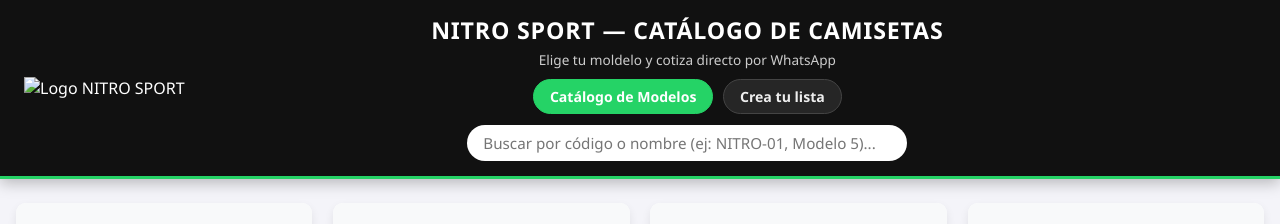
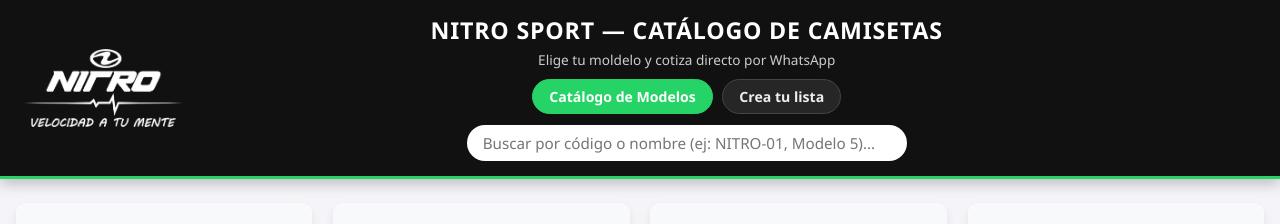
Before and after one commit to kali2025299/CATALOGO-NITRO, a plain HTML site: page index.html in a window 1280 px wide. Shown: the top 224 px of the page. Drawn offline with Linux system fonts and the light colour scheme; files whose address does not match are found by name.

Commit message:
Change logo image source in index.html
Updated logo image source in the header.

```diff
--- a/index.html
+++ b/index.html
@@ -11,7 +11,7 @@
     <header class="header-fijo">
         <div class="header-contenido">
             <div class="logo-contenedor">
-                <img src="logo.png" alt="Logo NITRO SPORT">
+                <img src="LOGO NITRO.png" alt="Logo NITRO SPORT">
             </div>
 
             <div class="titulo-buscador">
```
